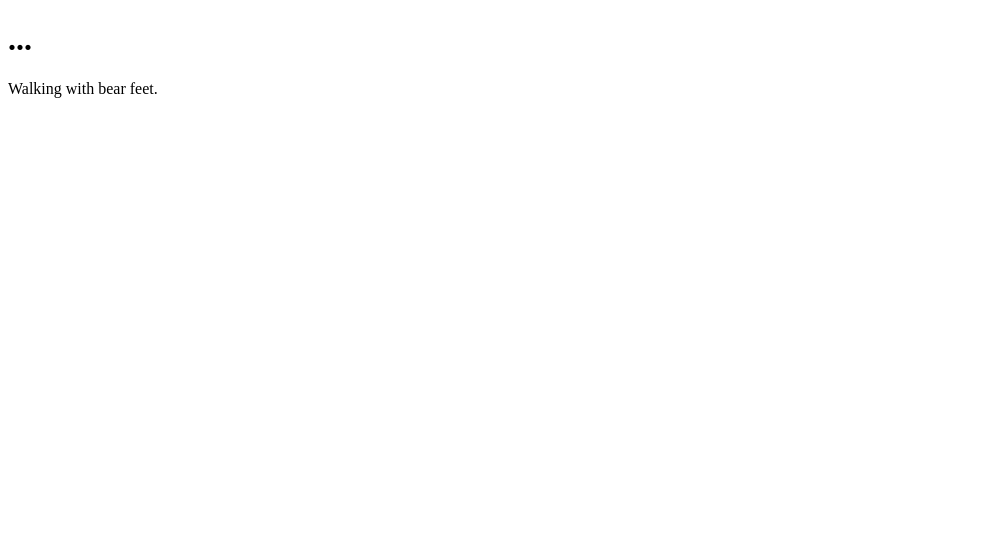
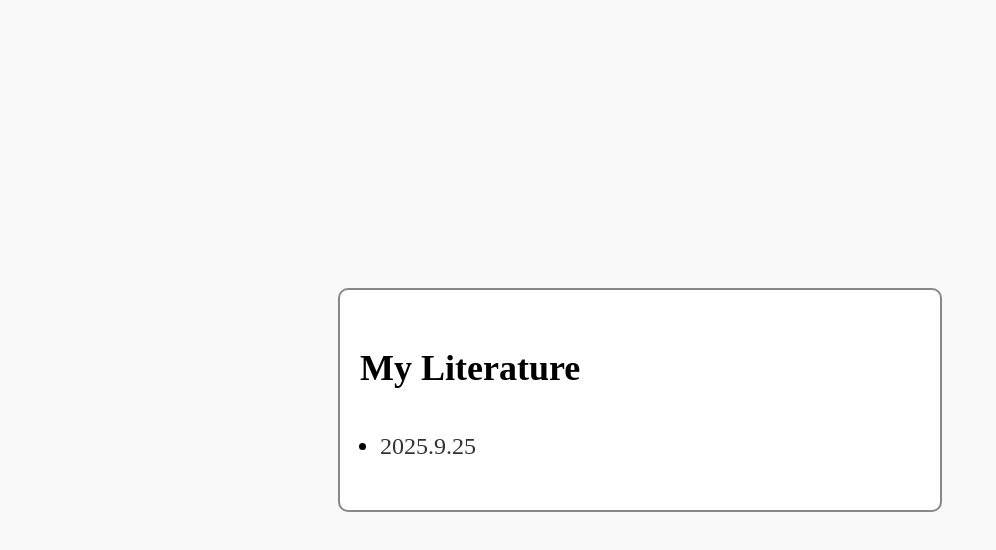
Before and after one commit to ftusrk/ftusrk.github.io, a plain HTML site: page index.html in a window 1280 px wide. Shown: the whole page, without its empty margins (0-996 px from the left). Drawn offline with Linux system fonts and the light colour scheme.

Commit message:
Update index.html

```diff
--- a/index.html
+++ b/index.html
@@ -1,10 +1,51 @@
 <!DOCTYPE html>
 <html>
 <head>
-    <title>ftusrk's blog</title>
+  <meta charset="UTF-8">
+  <title>ftusrk's blog</title>
+  <style>
+    body {
+      margin: 0;
+      height: 100vh;
+      display: flex;
+      justify-content: center;
+      align-items: center;
+      background: #f9f9f9;
+    }
+    .frame {
+      width: 70vh;
+      max-height: 70vh;
+      border: 2px solid #888;
+      padding: 20px;
+      border-radius: 10px;
+      background: #fff;
+      font-size: 1.5em;
+      line-height: 1.6;
+      text-align: left;
+      overflow-y: auto;
+      word-wrap: break-word;
+    }
+    ul {
+      padding-left: 20px;
+    }
+    li {
+      margin: 10px 0;
+    }
+    a {
+      text-decoration: none;
+      color: #333;
+    }
+    a:hover {
+      color: #007acc;
+    }
+  </style>
 </head>
 <body>
-    <h1>...</h1>
-    <p>Walking with bear feet.</p>
+  <div class="frame">
+    <h2>My Literature</h2>
+    <ul>
+      <li><a href="source/2025.9.25.html">2025.9.25</a></li>
+    </ul>
+  </div>
 </body>
 </html>
```
